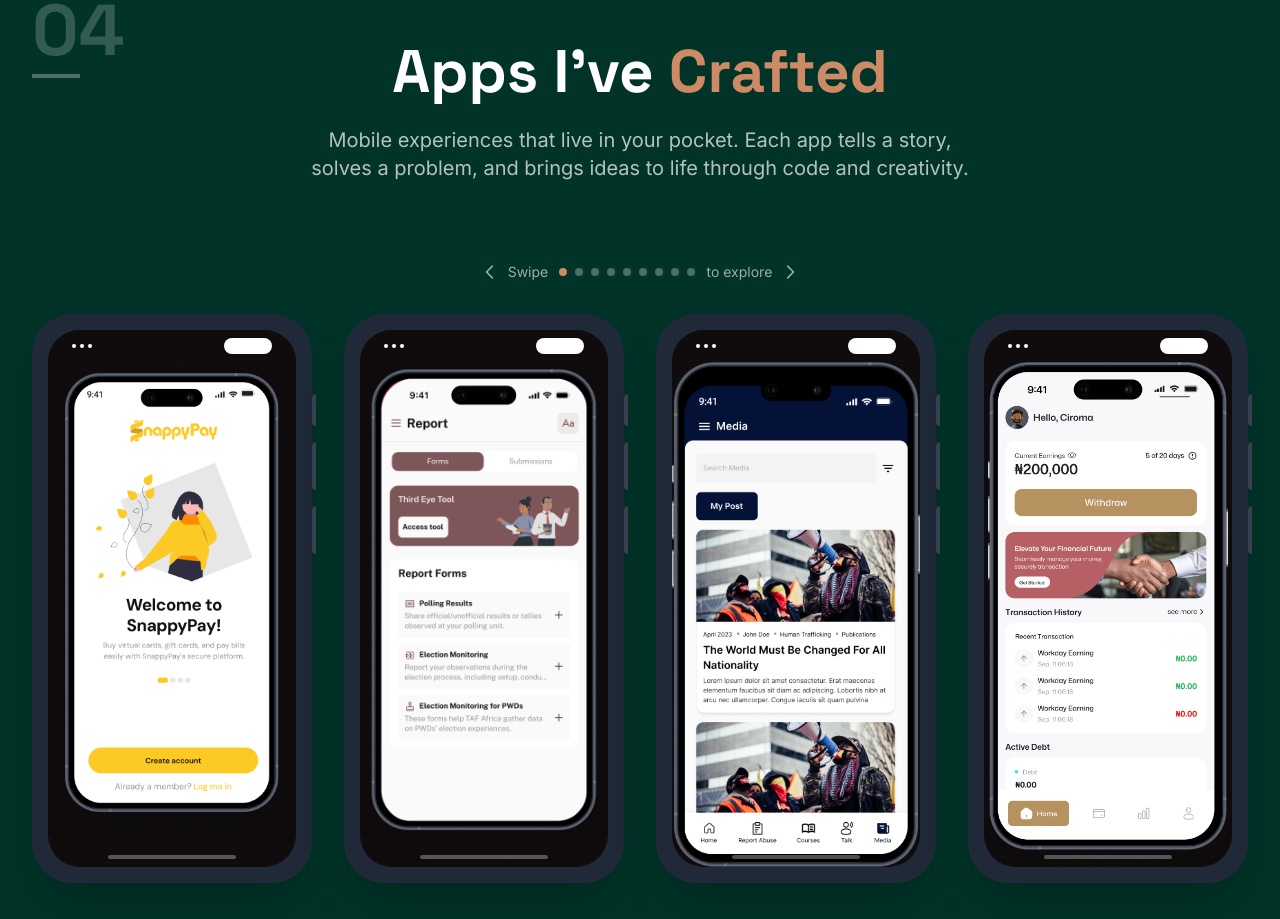
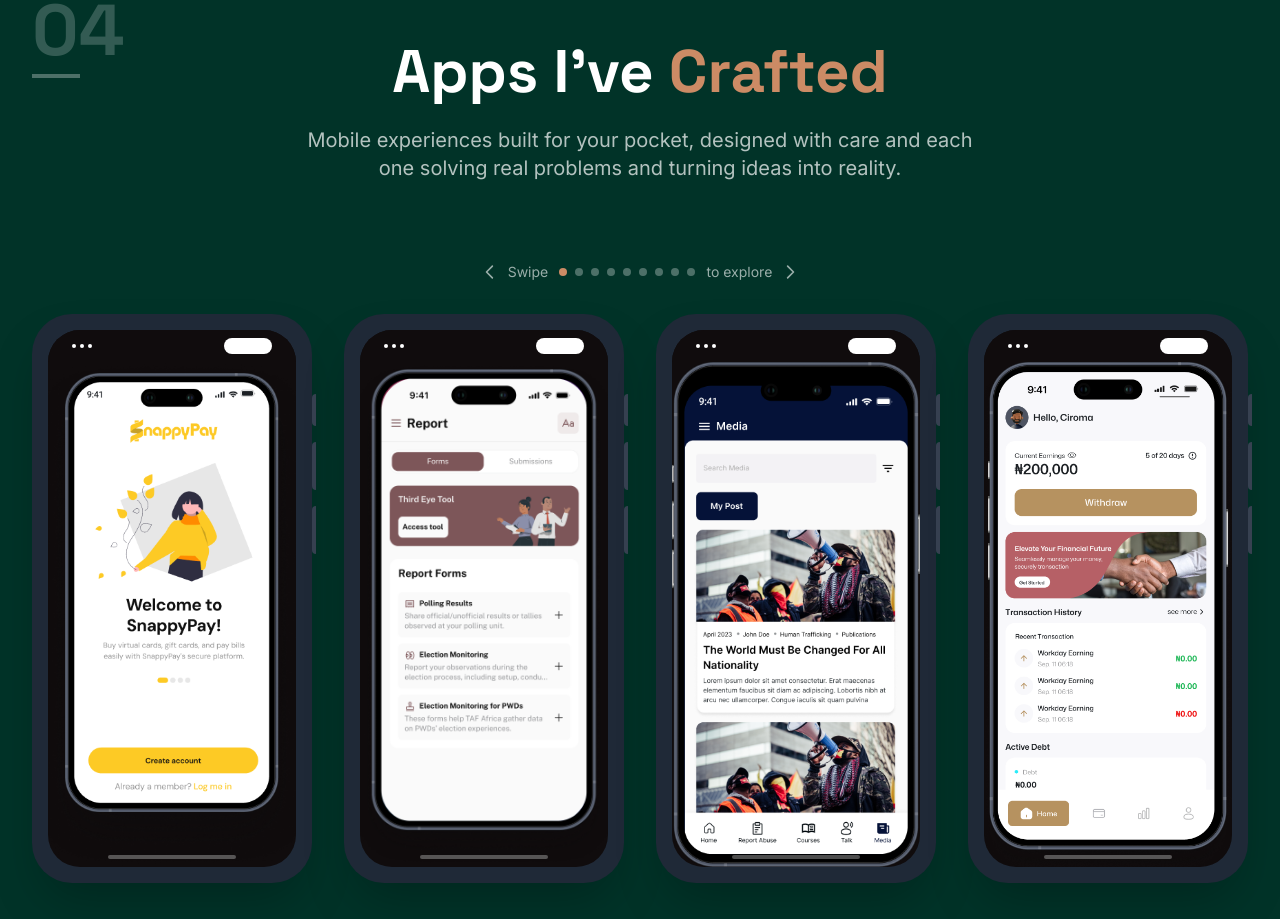
Before and after one commit to Fvrst/portfolio, a React (Vite) app: page / in a window 1280 px wide. Shown: the part 1580-2499 px from the top of the page. Built offline with nearby package versions, Linux system fonts and the light colour scheme.

Commit message:
write up updates

```diff
--- a/src/components/MobileProjectsSection.jsx
+++ b/src/components/MobileProjectsSection.jsx
@@ -281,8 +281,8 @@ const MobileProjectsSection = () => {
             Apps I've <span className="text-deep-orange">Crafted</span>
           </h2>
           <p className="font-inter text-base md:text-lg lg:text-xl text-white/70 max-w-2xl mx-auto">
-            Mobile experiences that live in your pocket. Each app tells a story,
-            solves a problem, and brings ideas to life through code and creativity.
+            Mobile experiences built for your pocket, designed with care and
+            each one solving real problems and turning ideas into reality.
           </p>
         </motion.div>
 
```
